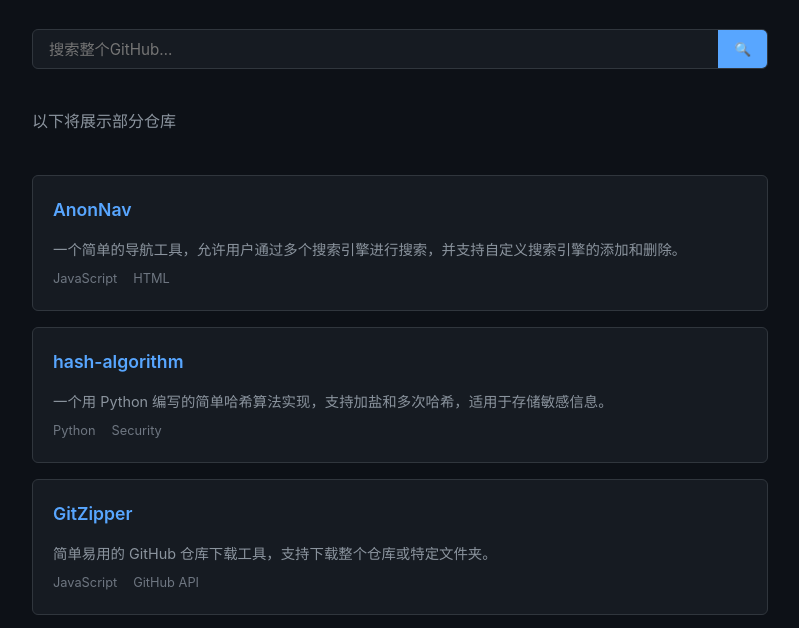
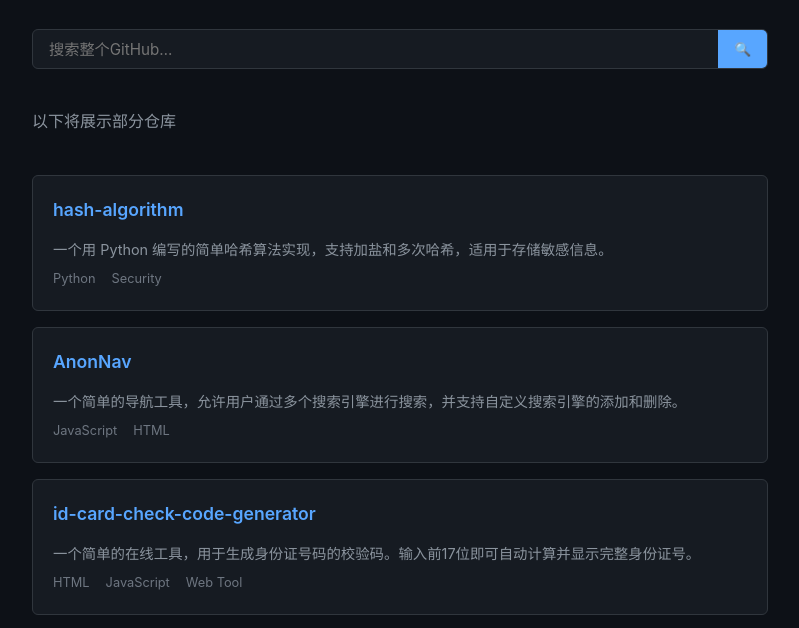
Before and after one commit to Twilightsnow2009/MyWeb, a plain HTML site: page index.html in a window 1280 px wide. Shown: the part 139-767 px from the top of the page, without its empty margins (240-1039 px from the left). Drawn offline with Linux system fonts and the light colour scheme; a script that the page names is missing.

Commit message:
index.html

```diff
--- a/index.html
+++ b/index.html
@@ -33,17 +33,33 @@
   <div class="repo-list">
     <p class="bio">以下将展示部分仓库</p>
 
+<div class="repo-card">
+      <h3 class="repo-title"><a href="https://github.com/Twilightsnow2009/hash-algorithm">hash-algorithm</a></h3>
+      <p class="repo-desc">一个用 Python 编写的简单哈希算法实现，支持加盐和多次哈希，适用于存储敏感信息。</p>
+      <div class="repo-meta"><span>Python</span><span>Security</span></div>
+</div>
+
     <div class="repo-card">
       <h3 class="repo-title"><a href="https://github.com/Twilightsnow2009/AnonNav">AnonNav</a></h3>
       <p class="repo-desc">一个简单的导航工具，允许用户通过多个搜索引擎进行搜索，并支持自定义搜索引擎的添加和删除。</p>
       <div class="repo-meta"><span>JavaScript</span><span>HTML</span></div>
     </div>
 
-    <div class="repo-card">
-      <h3 class="repo-title"><a href="https://github.com/Twilightsnow2009/hash-algorithm">hash-algorithm</a></h3>
-      <p class="repo-desc">一个用 Python 编写的简单哈希算法实现，支持加盐和多次哈希，适用于存储敏感信息。</p>
-      <div class="repo-meta"><span>Python</span><span>Security</span></div>
-    </div>
+<div class="repo-card">
+  <h3 class="repo-title">
+    <a href="https://github.com/Twilightsnow2009/id-card-check-code-generator">
+      id-card-check-code-generator
+    </a>
+  </h3>
+  <p class="repo-desc">
+    一个简单的在线工具，用于生成身份证号码的校验码。输入前17位即可自动计算并显示完整身份证号。
+  </p>
+  <div class="repo-meta">
+    <span>HTML</span>
+    <span>JavaScript</span>
+    <span>Web Tool</span>
+  </div>
+</div>
 
     <div class="repo-card">
       <h3 class="repo-title"><a href="https://github.com/Twilightsnow2009/GitZipper">GitZipper</a></h3>
```
